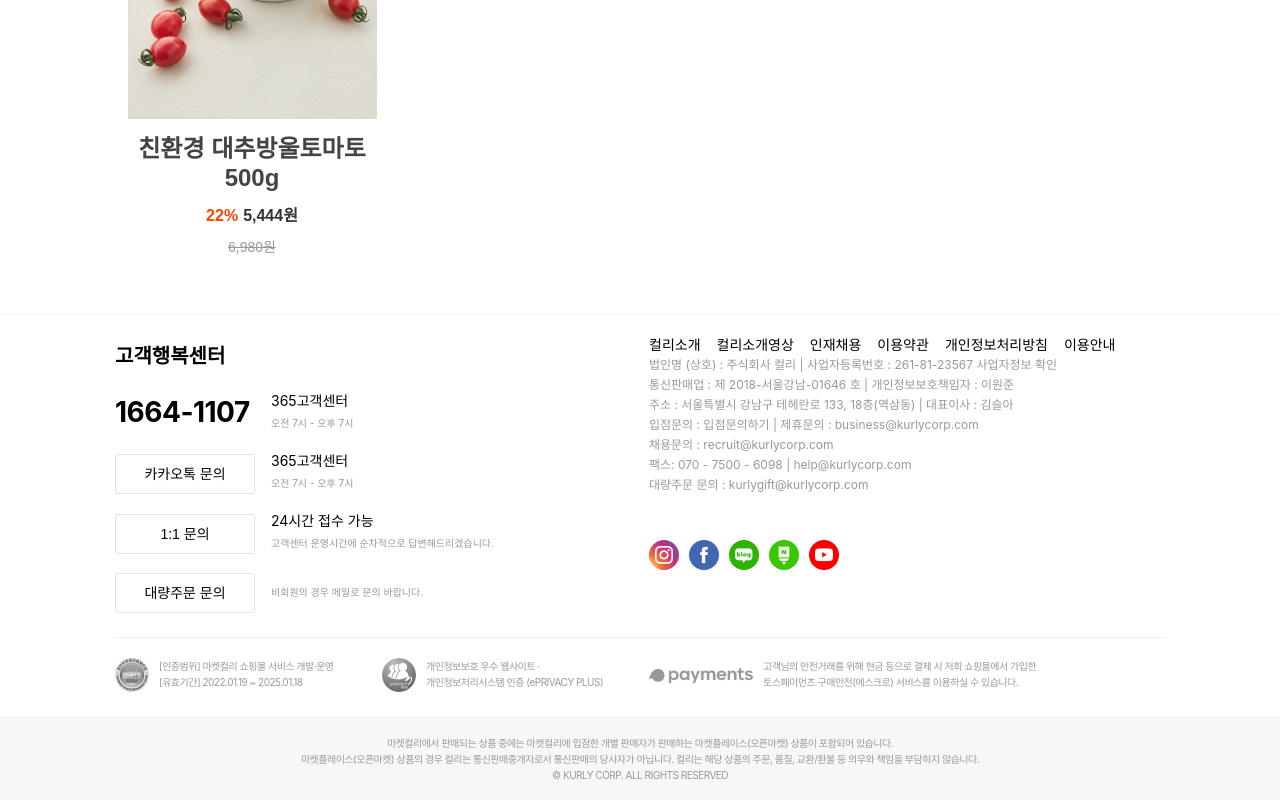
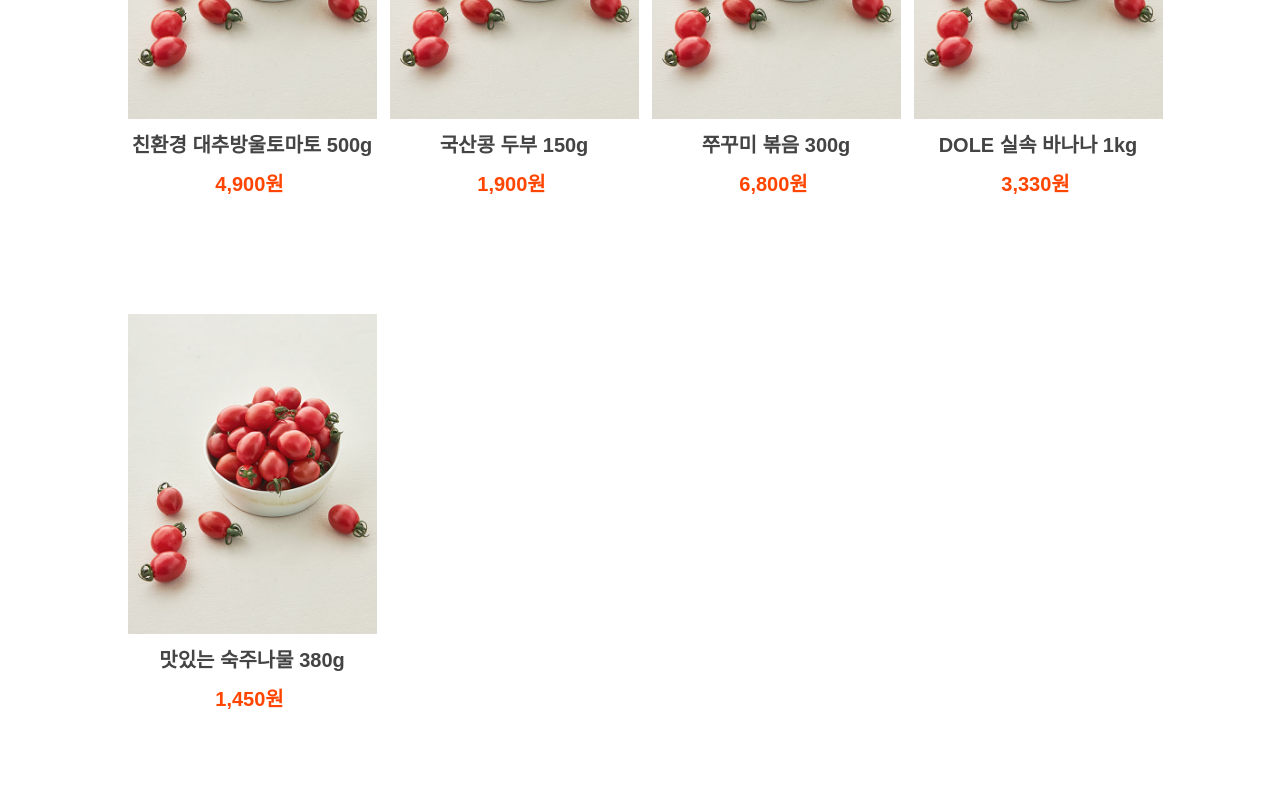
Before and after one commit to cho-subin/CloneCodding, a React (Create React App) app: page / in a window 1280 px wide. Shown: the part 980-1780 px from the top of the page. Built offline with nearby package versions, Linux system fonts and the light colour scheme.

Commit message:
8월 1일 오전작업 공유

```diff
--- a/src/App.js
+++ b/src/App.js
@@ -12,16 +12,33 @@ import Footer from "./components/elements/Footer";
 
 function App() {
 
+  // Main ProductCard와 Detail 정보
+  const [productApiId, setProductApiId] = React.useState({
+    postId:''
+  });
+
+  let cardList = {
+    list: [
+      { postId: 1, title: "친환경 대추방울토마토 500g", price: "4,900원" },
+      { postId: 2, title: "국산콩 두부 150g", price: "1,900원" },
+      { postId: 3, title: "쭈꾸미 볶음 300g", price: "6,800원" },
+      { postId: 4, title: "DOLE 실속 바나나 1kg", price: "3,330원" },
+      { postId: 5, title: "맛있는 숙주나물 380g", price: "1,450원" },
+    ]
+  }
+
+  console.log(productApiId);
+
   return (
     <div className="App">
       <BrowserRouter>
-        <Header />
+        <Header/>
         <Routes>
-          <Route exact path="/" element={<Main/>}/>
-          <Route path="/user/login" element={<Login/>} />
-          <Route path="/user/signup" element={<Signup />} />
-          <Route path="/api/post" element={<Detail />} />
-          <Route path="/api/cart" element={<Cart />} />
+          <Route exact path="/" element={<Main cardList={cardList}/>}/>
+          <Route path="/login" element={<Login/>}/>
+          <Route path="/signup" element={<Signup/>}/>
+          <Route path="/post/:postId" element={<Detail/>} />
+          <Route path="/cart" element={<Cart/>}/>
         </Routes>
         <Footer/>
       </BrowserRouter>
--- a/src/components/Login.js
+++ b/src/components/Login.js
@@ -12,7 +12,7 @@ const Login = () => {
           <InputId placeholder='아이디를 입력해주세요'></InputId>
           <InputPw placeholder='비밀번호를 입력해주세요'></InputPw>
           <LoginButton  onClick={() => { navigate("/"); }}>로그인</LoginButton>
-          <SignupButton onClick={() => { navigate("/user/signup"); }} >회원가입</SignupButton>
+          <SignupButton onClick={() => { navigate("/signup"); }} >회원가입</SignupButton>
       </LoginWrap>
     </div>
   )
--- a/src/components/Main.js
+++ b/src/components/Main.js
@@ -3,14 +3,14 @@ import '../css/Main.css'
 import Banner from "./elements/Banner";
 import ProductCard from "./elements/ProductCard";
 
-function Main() {
+function Main({cardList}) {
 
     return (
         <div className="main">
             <Banner />
             <div className="product_grid_area">
                 <h1>이 상품 어때요?</h1>
-                <ProductCard/>
+                <ProductCard cardList={cardList}/>
             </div>
         </div>
     );
--- a/src/components/Signup.js
+++ b/src/components/Signup.js
@@ -95,7 +95,7 @@ const Signup = (props) => {
         <SignupButtonWrap>
           <SignupButton
             // onClick={() => {
-            //   navigate("/user/login");
+            //   navigate("/login");
             // }}
           >
             가입하기
--- a/src/components/elements/Header.js
+++ b/src/components/elements/Header.js
@@ -21,10 +21,10 @@ function Header() {
                             <img src="/images/delivery_200323.gif" />
                         </a>
                         <div className="user_menu">
-                            <div className="signup" onClick={()=>{navigate("/user/signup")}}>
+                            <div className="signup" onClick={()=>{navigate("/signup")}}>
                                 <a href="">회원가입</a>
                             </div>
-                            <div className="login" onClick={()=>{navigate("/user/login")}}>
+                            <div className="login" onClick={()=>{navigate("/login")}}>
                                 <a href="">로그인</a>
                             </div>
                         </div>
@@ -63,7 +63,7 @@ function Header() {
                                     <img src="/images/ico_search_x2.png" />
                                 </a>
                             </div>
-                            <a href="" onClick={()=>{navigate("/api/cart")}}>
+                            <a href="" onClick={()=>{navigate("/cart")}}>
                                 <img src="/images/ico_cart.svg" />
                             </a>
                         </div>
--- a/src/components/elements/ProductCard.js
+++ b/src/components/elements/ProductCard.js
@@ -2,27 +2,28 @@ import React from "react";
 import { useNavigate } from "react-router-dom";
 import "../../css/ProductCard.css"
 
-function ProductCard() {
+function ProductCard({cardList}) {
 
   const navigate = useNavigate();
 
   return (
     <div className="product_card">
       <div className="product_wrap">
-        {/* map 여기서부터 돌려야됨 */}
-        <div className="product" onClick={() => { navigate("/api/cart") }} >
+        {cardList.list.map((list,index) => {
+          return (
+            <div className="product" onClick={() => { navigate(`/post/${list.postId}`) }} >
               <div className="prod_img">
                 <img src="/images/1589778571433l0.jpg" />
               </div>
               <div className="prod_txt">
-            <h2 className="prod_name">친환경 대추방울토마토 500g</h2>
+                <h2 className="prod_name">{list.title}</h2>
                 <p className="prod_price">
-              <span className="discount_rate">22%</span>
-              <span className="discounted">5,444원</span>
+                  <span className="discount_rate">{list.price}</span>
                 </p>
-            <p className="origin_price">6,980원</p>
               </div>
             </div>
+          )
+        })}
       </div>
     </div>
   );
--- a/src/css/ProductCard.css
+++ b/src/css/ProductCard.css
@@ -30,6 +30,7 @@
 .prod_name {
     margin-top: 10px;
     color: #444;
+    font-size: 20px;
     margin-bottom: 10px;
 }
 
@@ -42,10 +43,7 @@
 .discount_rate {
     color: orangered;
     margin-right: 5px;
-}
-
-.discounted {
-    color: #333;
+    font-size: 20px;
 }
 
 .origin_price {
```
Also changed, not shown: 1 other file (tests, documents, lock files or other folders). Lines whose indentation alone changed are shown as unchanged.
